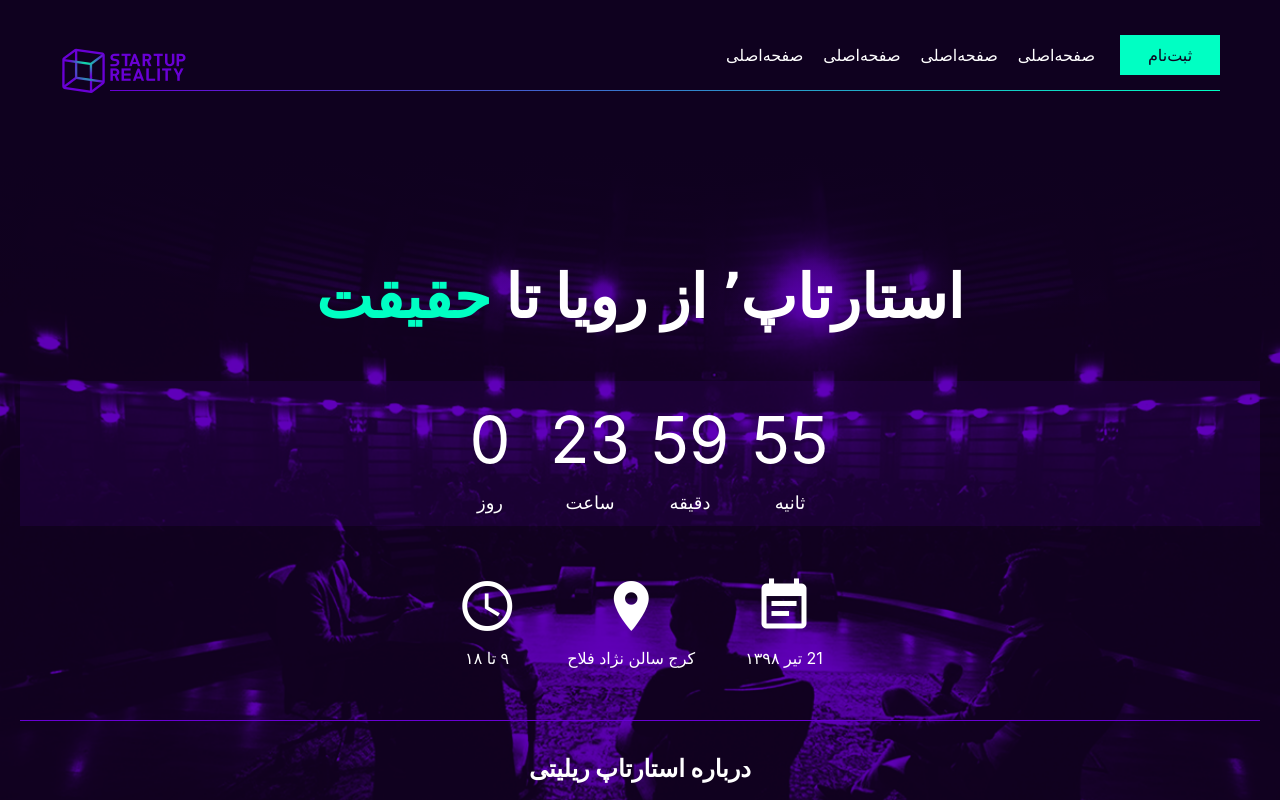
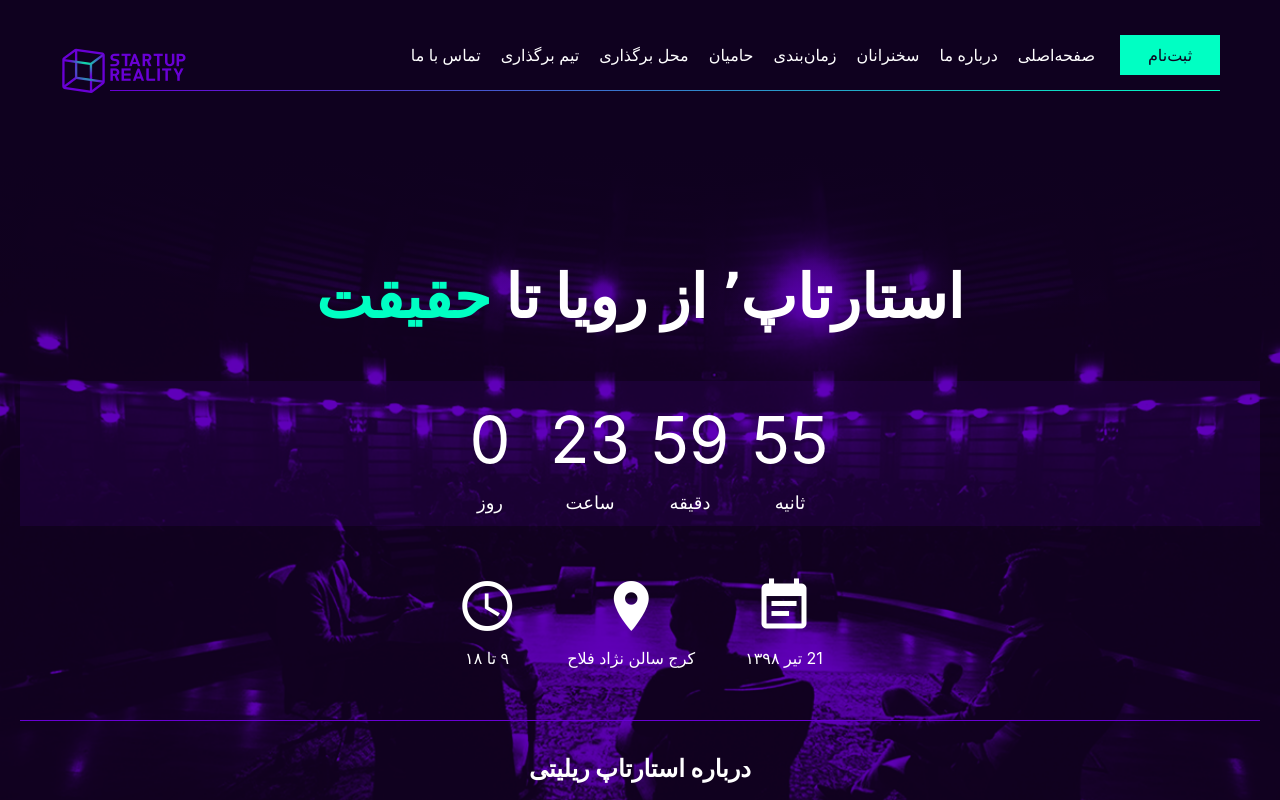
Before and after one commit to pmzi/StartupRealityWebsite, a React (Create React App) app: page / in a window 1280 px wide. Shown: the top 800 px of the page. Built offline with nearby package versions, Linux system fonts and the light colour scheme; a web font is replaced by a local one.

Commit message:
Nav menu is now operational

```diff
--- a/src/components/Nav/NavList/NavItem/index.js
+++ b/src/components/Nav/NavList/NavItem/index.js
@@ -9,7 +9,7 @@ export const scrollTo = (id, opt = { behavior: 'smooth' }) => {
     behavior: opt.behavior
   })
 
-  window.history.pushState(null, null, `.${id}`)
+  window.history.pushState(null, null, `#${id}`)
 }
 
 class NavItem extends React.Component {
--- a/src/components/Nav/NavList/NavItem/style.scss
+++ b/src/components/Nav/NavList/NavItem/style.scss
@@ -13,6 +13,12 @@
 
     height: 100%;
     min-height: 3rem;
+
+    transition-duration: 0.3s;
+
+    &:hover{
+      color: $light-purple;
+    }
   }
 
   @media only screen and (max-width: 800px){
--- a/src/components/Nav/NavList/index.js
+++ b/src/components/Nav/NavList/index.js
@@ -13,17 +13,33 @@ class NavList extends React.PureComponent{
         text: 'صفحه‌اصلی',
       },
       {
-        link: '#1',
-        text: 'صفحه‌اصلی',
+        link: '#about-event',
+        text: 'درباره ما',
       },
       {
-        link: '#2',
-        text: 'صفحه‌اصلی',
+        link: '#speakers-section',
+        text: 'سخنرانان',
       },
       {
-        link: '#3',
-        text: 'صفحه‌اصلی',
-      }
+        link: '#conductor-section',
+        text: 'زمان‌بندی',
+      },
+      {
+        link: '#sponsors-section',
+        text: 'حامیان',
+      },
+      {
+        link: '#location-section',
+        text: 'محل برگذاری',
+      },
+      {
+        link: '#team-section',
+        text: 'تیم برگذاری',
+      },
+      {
+        link: '#socials-section',
+        text: 'تماس با ما',
+      },
     ]
   };
 
--- a/src/components/Nav/index.js
+++ b/src/components/Nav/index.js
@@ -61,7 +61,7 @@ class Nav extends React.PureComponent{
                 </i>
               : null
             }
-            <Button className="nav__signup-button">
+            <Button href="http://evand.com/events/sr1398" className="nav__signup-button">
               ثبت‌نام
             </Button>
           </div>
--- a/src/components/common/Button/index.js
+++ b/src/components/common/Button/index.js
@@ -4,7 +4,7 @@ import './style.scss';
 
 function Button({ href, children, className }){
   return (
-    <a href={href} className={`button ${className}`}>
+    <a href={href} target="_blank" className={`button ${className}`}>
       { children }
     </a>
   );
--- a/src/components/common/Button/style.scss
+++ b/src/components/common/Button/style.scss
@@ -10,4 +10,12 @@
   width: 10rem;
   align-items: center;
   justify-content: center;
+
+  text-decoration: none;
+
+  transition-duration: 0.3s;
+
+  &:hover{
+    opacity: 0.9;
+  }
 }
```
